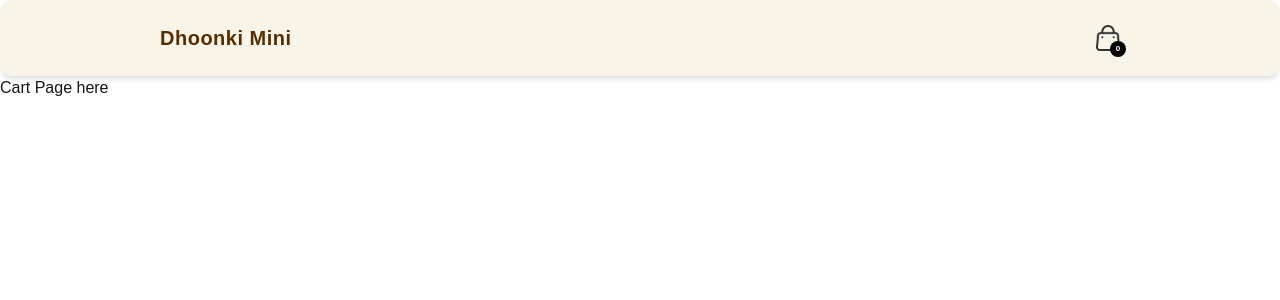
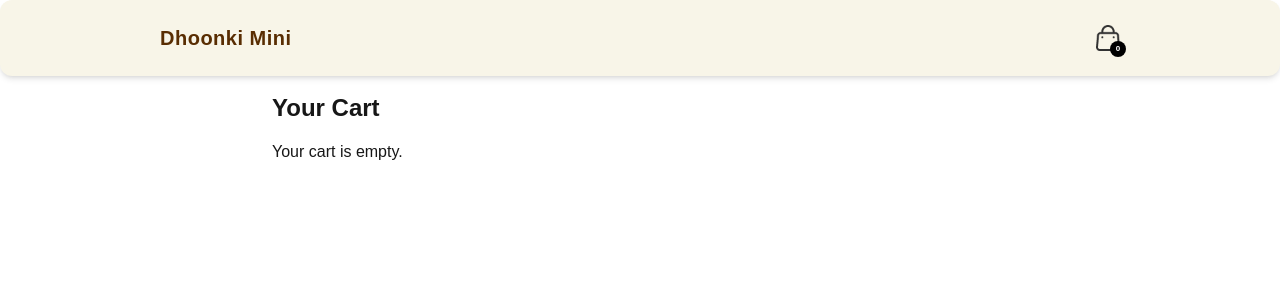
Before and after one commit to Samriddhadewan/storefront-task-app, a Next.js app: page /cart in a window 1280 px wide. Shown: the top 300 px of the page. Built offline with nearby package versions, Linux system fonts and the light colour scheme.

Commit message:
wrote the base cart page using chatGPT

```diff
--- /dev/null
+++ b/src/app/ClientProvider.jsx
@@ -0,0 +1,13 @@
+"use client";
+
+import { CartProvider } from "./context/CartContext";
+import Navbar from "./components/Navbar";
+
+export default function ClientProvider({ children }) {
+  return (
+    <CartProvider>
+      <Navbar />
+      {children}
+    </CartProvider>
+  );
+}
--- a/src/app/cart/page.jsx
+++ b/src/app/cart/page.jsx
@@ -1,7 +1,56 @@
-import React from 'react'
+"use client";
+
+import React from "react";
+import { useCart } from "../context/CartContext";
 
 export default function CartPage() {
+  const { cartItems, updateQty, removeFromCart } = useCart();
+
+  const handleQuantityChange = (id, quantity) => {
+    const newQuantity = parseInt(quantity);
+    if (!isNaN(newQuantity) && newQuantity >= 1) {
+      updateQty(id, newQuantity);
+    }
+  };
+
+  const handleRemove = (id) => {
+    removeFromCart(id);
+  };
+
   return (
-    <div>Cart Page here</div>
-  )
+    <div className="max-w-3xl mx-auto p-4">
+      <h1 className="text-2xl font-bold mb-4">Your Cart</h1>
+      {cartItems.length === 0 ? (
+        <p>Your cart is empty.</p>
+      ) : (
+        cartItems.map((item) => (
+          <div
+            key={item.id}
+            className="flex items-center justify-between border p-4 mb-2 rounded"
+          >
+            <div>
+              <h2 className="font-semibold">{item.title}</h2>
+              <p>Price: ${item.price}</p>
+              <p>Total: ${(item.price * item.quantity).toFixed(2)}</p>
+            </div>
+            <div className="flex items-center gap-2">
+              <input
+                type="number"
+                min={1}
+                value={item.quantity}
+                onChange={(e) => handleQuantityChange(item.id, e.target.value)}
+                className="w-16 border p-1 rounded"
+              />
+              <button
+                onClick={() => handleRemove(item.id)}
+                className="text-red-500"
+              >
+                Remove
+              </button>
+            </div>
+          </div>
+        ))
+      )}
+    </div>
+  );
 }
--- a/src/app/context/CartContext.jsx
+++ b/src/app/context/CartContext.jsx
@@ -1,5 +1,4 @@
 "use client";
-
 import { createContext, useContext, useEffect, useState } from "react";
 
 const CartContext = createContext();
@@ -7,61 +6,55 @@ const CartContext = createContext();
 export const CartProvider = ({ children }) => {
   const [cartItems, setCartItems] = useState([]);
 
-  // Load cart from localStorage on mount
   useEffect(() => {
-    if (typeof window !== "undefined") {
-      const storedCart = localStorage.getItem("cart");
-      setCartItems(storedCart ? JSON.parse(storedCart) : []);
-    }
+    const storedCart = localStorage.getItem("cart");
+    setCartItems(storedCart ? JSON.parse(storedCart) : []);
   }, []);
 
-  // Sync cartItems state to localStorage on changes
   useEffect(() => {
-    if (typeof window !== "undefined") {
-      localStorage.setItem("cart", JSON.stringify(cartItems));
-    }
+    localStorage.setItem("cart", JSON.stringify(cartItems));
   }, [cartItems]);
 
-  // Total quantity derived from state
-  const totalQuantity = cartItems.reduce((total, item) => total + item.quantity, 0);
+  const totalQuantity = cartItems.reduce((sum, item) => sum + item.quantity, 0);
 
-  // Add to cart or increase qty
   const addToCart = (product, qty = 1) => {
     setCartItems((prev) => {
-      const index = prev.findIndex((item) => item.id === product.id);
-      if (index !== -1) {
-        const updated = [...prev];
-        updated[index] = {
-          ...updated[index],
-          quantity: updated[index].quantity + qty,
-        };
-        return updated;
-      } else {
-        return [...prev, { ...product, quantity: qty }];
+      const existing = prev.find((item) => item.id === product.id);
+      if (existing) {
+        return prev.map((item) =>
+          item.id === product.id
+            ? { ...item, quantity: item.quantity + qty }
+            : item
+        );
       }
+      return [...prev, { ...product, quantity: qty }];
     });
   };
 
-  // Remove item from cart
   const removeFromCart = (id) => {
     setCartItems((prev) => prev.filter((item) => item.id !== id));
   };
 
-  // Update quantity of a product
   const updateQty = (id, qty) => {
     setCartItems((prev) =>
-      prev.map((item) => (item.id === id ? { ...item, quantity: qty } : item))
+      prev.map((item) =>
+        item.id === id ? { ...item, quantity: parseInt(qty) } : item
+      )
     );
   };
 
-  // Clear cart
-  const clearAll = () => {
-    setCartItems([]);
-  };
+  const clearAll = () => setCartItems([]);
 
   return (
     <CartContext.Provider
-      value={{ cartItems, totalQuantity, addToCart, removeFromCart, updateQty, clearAll }}
+      value={{
+        cartItems,
+        addToCart,
+        removeFromCart,
+        updateQty,
+        clearAll,
+        totalQuantity,
+      }}
     >
       {children}
     </CartContext.Provider>
--- a/src/app/layout.js
+++ b/src/app/layout.js
@@ -1,7 +1,6 @@
 import { Geist, Geist_Mono } from "next/font/google";
 import "./globals.css";
-import Navbar from "./components/Navbar";
-import { CartProvider } from "./context/CartContext";
+import ClientProvider from "./ClientProvider";  // import your client provider
 
 const geistSans = Geist({
   variable: "--font-geist-sans",
@@ -19,13 +18,12 @@ export const metadata = {
 };
 
 export default function RootLayout({ children }) {
- return (
+  return (
     <html lang="en">
       <body className={`${geistSans.variable} ${geistMono.variable} antialiased`}>
-        <CartProvider>
-          <Navbar />
+        <ClientProvider>
           {children}
-        </CartProvider>
+        </ClientProvider>
       </body>
     </html>
   );
--- a/src/app/product/[id]/page.jsx
+++ b/src/app/product/[id]/page.jsx
@@ -4,7 +4,6 @@ import Image from "next/image";
 import LoadingSpinner from "@/app/components/LoadingSpinner";
 import React, { useEffect, useState } from "react";
 import Link from "next/link";
-import { addToCart } from "@/app/utils/cart";
 import { useCart } from "@/app/context/CartContext";
 
 export default function ProductDetailsPage({ params }) {
```
Also changed, not shown: src/app/components/Navbar.jsx (+2 -10 lines).
